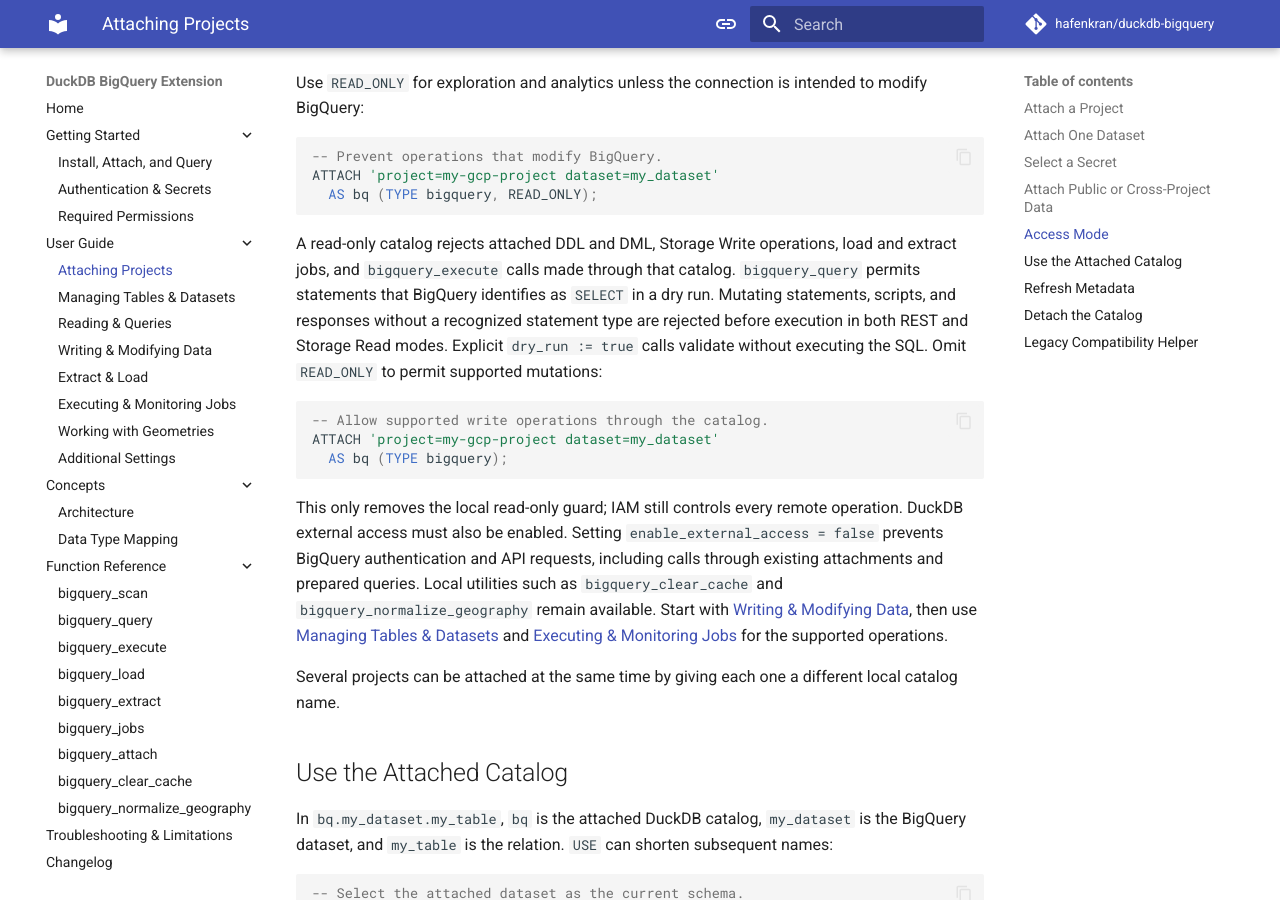
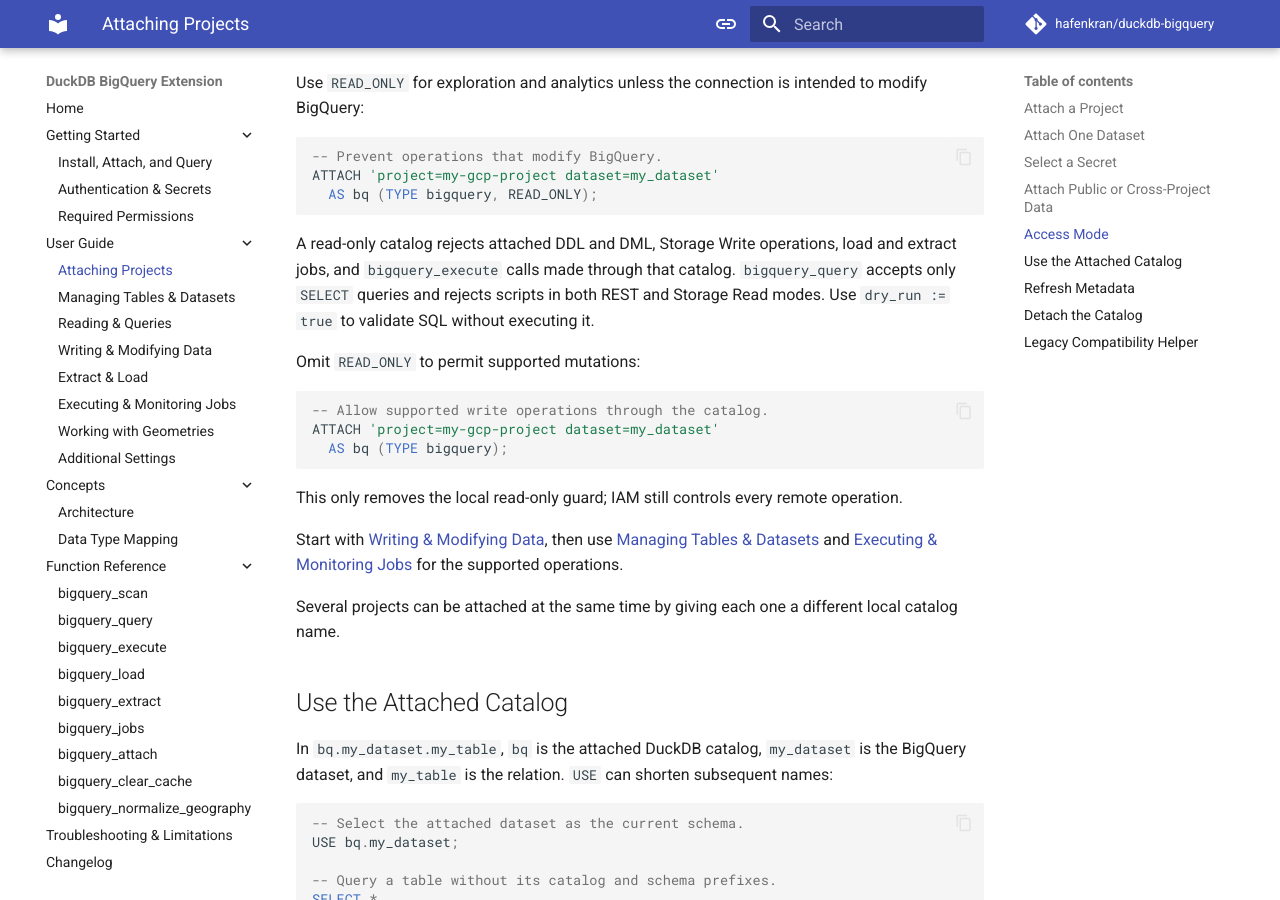
Before and after one commit to hafenkran/duckdb-bigquery, an MkDocs documentation site: the page built from docs/user-guide/attach.md, in a window 1280 px wide and 900 px high, scrolled down 2721 px. Built offline with MkDocs 1.6.1 and Material for MkDocs 9.7.7, drawn with Linux system fonts in a browser that asks for light colours; comment, search, counter and statistics services are not loaded.

Commit message:
docs: simplify access guard and DDL documentation

````diff
--- a/docs/user-guide/attach.md
+++ b/docs/user-guide/attach.md
@@ -143,10 +143,10 @@
 
 A read-only catalog rejects attached DDL and DML, Storage Write operations,
 load and extract jobs, and `bigquery_execute` calls made through that catalog.
-`bigquery_query` permits statements that BigQuery identifies as `SELECT` in a
-dry run. Mutating statements, scripts, and responses without a recognized
-statement type are rejected before execution in both REST and Storage Read
-modes. Explicit `dry_run := true` calls validate without executing the SQL.
+`bigquery_query` accepts only `SELECT` queries and rejects scripts in both REST
+and Storage Read modes. Use `dry_run := true` to validate SQL without executing
+it.
+
 Omit `READ_ONLY` to permit supported mutations:
 
 ```sql
@@ -156,12 +156,9 @@
 ```
 
 This only removes the local read-only guard; IAM still controls every remote
-operation. DuckDB external access must also be enabled. Setting
-`enable_external_access = false` prevents BigQuery authentication and API
-requests, including calls through existing attachments and prepared queries.
-Local utilities such as `bigquery_clear_cache` and
-`bigquery_normalize_geography` remain available. Start with
-[Writing & Modifying Data](writing.md), then use
+operation.
+
+Start with [Writing & Modifying Data](writing.md), then use
 [Managing Tables & Datasets](managing-tables-and-schemas.md) and
 [Executing & Monitoring Jobs](jobs-and-transfers.md) for the supported
 operations.
````
Also changed, not shown: CHANGELOG.md (+2 -1 lines), docs/function-reference/bigquery-query.md (+3 -9 lines), docs/user-guide/managing-tables-and-schemas.md (+2 -3 lines).
